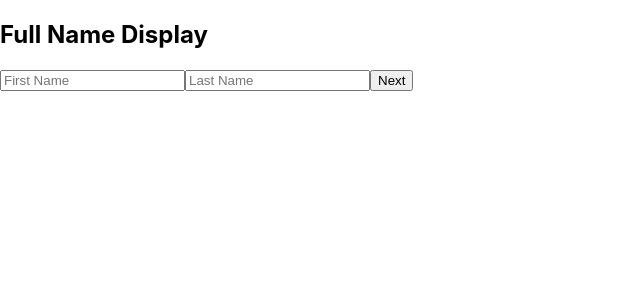
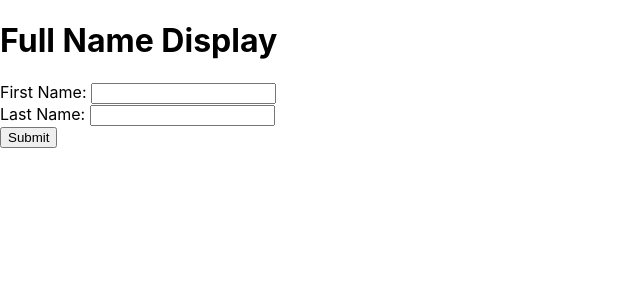
Before and after one commit to Samvedsammy/samved-p-me-fe-buildout-xdisplayname, a React (Create React App) app: page / in a window 1280 px wide. Shown: the top 300 px of the page, without its empty margins (0-640 px from the left). Built offline with nearby package versions, Linux system fonts and the light colour scheme.

Commit message:
Match UI with label-input layout as per design

```diff
--- a/src/App.js
+++ b/src/App.js
@@ -18,32 +18,44 @@ function App() {
 
   return (
     <div>
-      <h2>Full Name Display</h2>
+      <h1>Full Name Display</h1>
 
       <form onSubmit={handleSubmit}>
+        {/* First Name row */}
+        <label>
+          First Name:&nbsp;
           <input
             type="text"
-          placeholder="First Name"
             value={firstName}
             onChange={(e) => setFirstName(e.target.value)}
           />
+        </label>
 
+        <br />
+
+        {/* Last Name row */}
+        <label>
+          Last Name:&nbsp;
           <input
             type="text"
-          placeholder="Last Name"
             value={lastName}
             onChange={(e) => setLastName(e.target.value)}
           />
+        </label>
 
+        <br />
+
+        {/* Button */}
         <button
           type="submit"
           id="next"
           name="next"
           data-testid="next"
         >
-          Next
+          Submit
         </button>
 
+        {/* Output */}
         {showResult && (
           <>
             <br />
```
Lines whose indentation alone changed are shown as unchanged.
